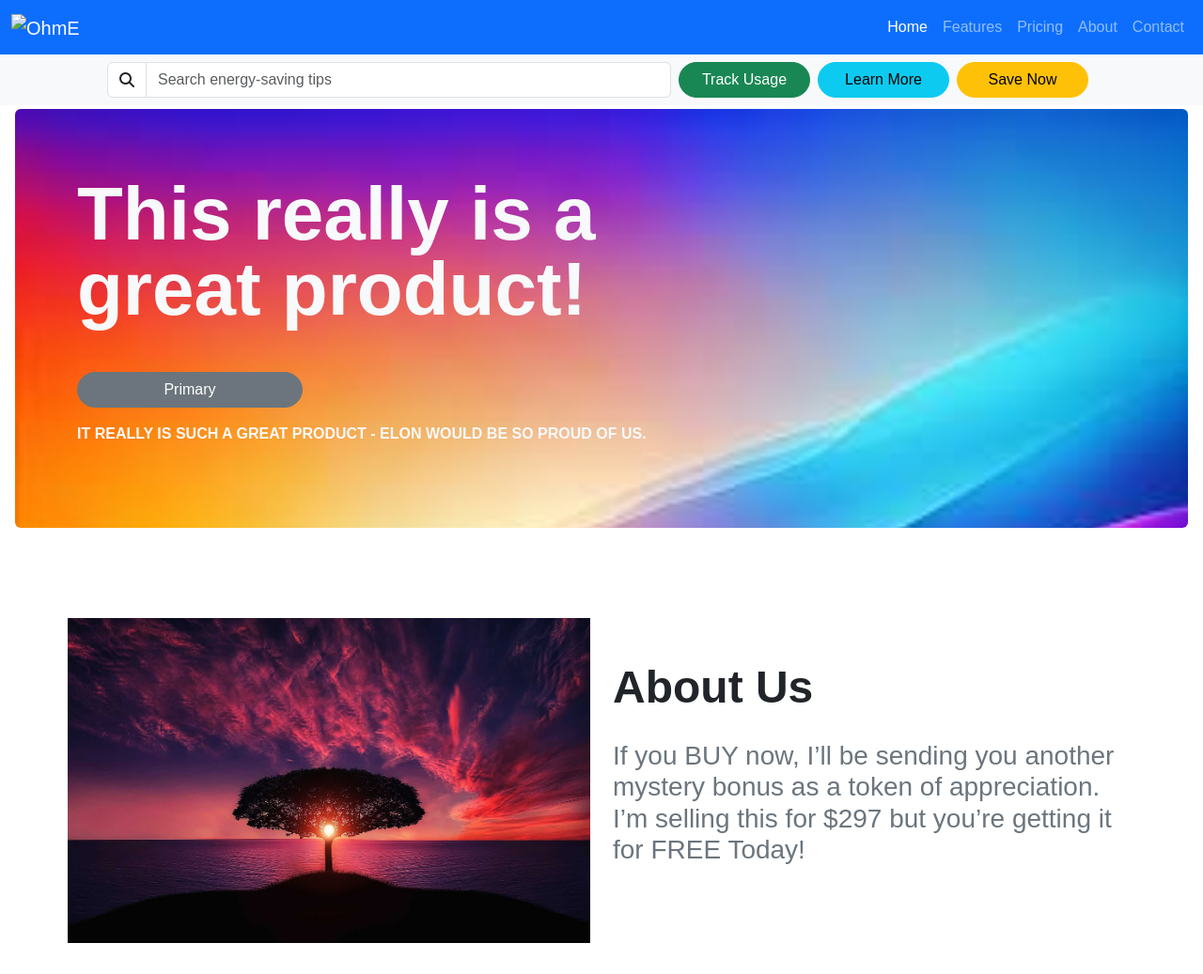
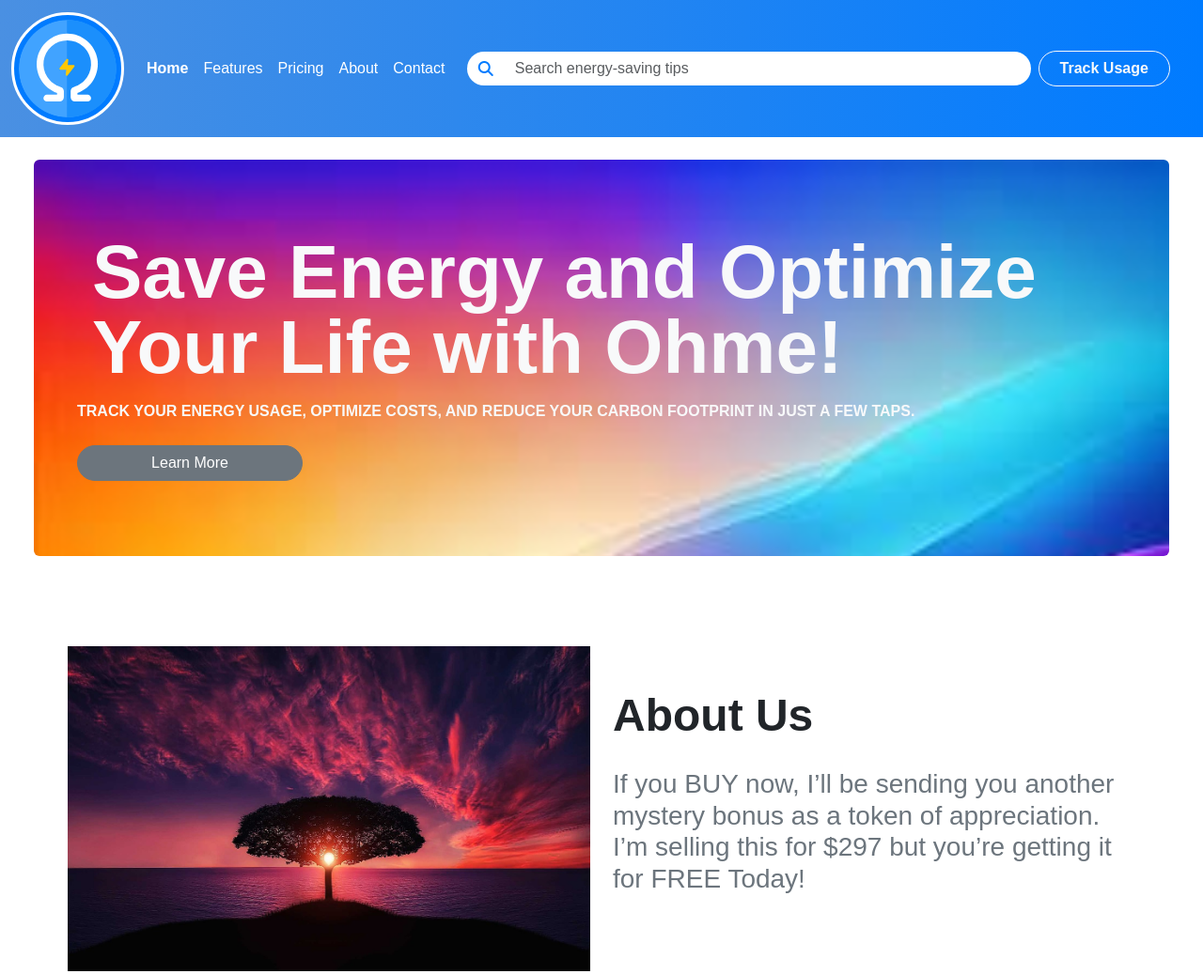
Before and after one commit to RyanMitchell8/FrameWorksCA, a website: page index.html in a window 1280 px wide. Shown: the top 1037 px of the page at 94% size. Drawn offline with nearby package versions, Linux system fonts and the light colour scheme.

Commit message:
fixed up the navbar again didnt like the way it looked so changed it

```diff
--- a/index.html
+++ b/index.html
@@ -16,11 +16,11 @@
     <title>Document</title>
   </head>
   <body>
-    <!-- Main Navbar -->
-    <nav class="navbar navbar-expand-lg navbar-dark bg-primary">
+      <!-- Main Navbar -->
+    <nav class="navbar navbar-expand-lg" style="background: linear-gradient(90deg, #4a90e2, #007bff); color: white;">
       <div class="container-fluid">
         <a class="navbar-brand" href="#">
-          <img src="images/ohme-logo.png" alt="OhmE" width="120"> <!-- Add your logo here -->
+          <img src="images/ohme.svg" alt="OhmE" width="120" style="border: 3px solid white; border-radius: 50%; padding: 5px; background-color: #007bff;">
         </a>
         <button class="navbar-toggler" type="button" data-bs-toggle="collapse" data-bs-target="#navbarNav" aria-controls="navbarNav" aria-expanded="false" aria-label="Toggle navigation">
           <span class="navbar-toggler-icon"></span>
@@ -28,52 +28,40 @@
         <div class="collapse navbar-collapse" id="navbarNav">
           <ul class="navbar-nav ms-auto">
             <li class="nav-item">
-              <a class="nav-link active" aria-current="page" href="#">Home</a>
+              <a class="nav-link active" aria-current="page" href="#" style="color: white; font-weight: bold;">Home</a>
             </li>
             <li class="nav-item">
-              <a class="nav-link" href="#features">Features</a>
+              <a class="nav-link" href="#features" style="color: white;">Features</a>
             </li>
             <li class="nav-item">
-              <a class="nav-link" href="#pricing">Pricing</a>
+              <a class="nav-link" href="#pricing" style="color: white;">Pricing</a>
             </li>
             <li class="nav-item">
-              <a class="nav-link" href="#about">About</a>
+              <a class="nav-link" href="#about" style="color: white;">About</a>
             </li>
             <li class="nav-item">
-              <a class="nav-link" href="#contact">Contact</a>
+              <a class="nav-link" href="#contact" style="color: white;">Contact</a>
             </li>
           </ul>
         </div>
-      </div>
-    </nav>
-
-    <!-- Search & Call to Action Section -->
-    <nav class="navbar bg-light">
-      <div class="container-fluid">
-        <form class="d-flex w-100 justify-content-center" role="search">
-          <div class="input-group me-2" style="max-width: 600px; flex-grow: 2">
-            <span class="input-group-text bg-white"><i class="fas fa-search"></i></span>
-            <input class="form-control" type="search" placeholder="Search energy-saving tips" aria-label="Search" />
+        <form class="d-flex w-100 justify-content-center align-items-center" role="search">
+          <div class="input-group me-2" style="max-width: 600px; flex-grow: 2; border-radius: 30px; overflow: hidden;">
+            <span class="input-group-text bg-white border-0"><i class="fas fa-search" style="color: #007bff;"></i></span>
+            <input class="form-control border-0" type="search" placeholder="Search energy-saving tips" aria-label="Search" />
           </div>
-
-          <!-- Call-to-Action Buttons -->
-          <button type="button" class="btn btn-success me-2 rounded-pill" style="width: 140px">
+          <button type="button" class="btn btn-outline-light me-2 rounded-pill" style="width: 140px; font-weight: bold;">
             Track Usage
-          </button>
-          <button type="button" class="btn btn-info me-2 rounded-pill" style="width: 140px">
-            Learn More
-          </button>
-          <button type="button" class="btn btn-warning me-2 rounded-pill" style="width: 140px">
-            Save Now
           </button>
         </form>
       </div>
     </nav>
 
 
+
+
     <div class="container-fluid col-md-12">
       <div
-        class="text-light rounded py-4 m-1"
+        class="text-light rounded py-3 m-4"
         style="
           background-image: url('images/download.jpg');
           background-size: cover;
@@ -81,21 +69,20 @@
       >
         <div class="container-xl py-5">
           <div class="row vh-50 d-flex align-items-center">
-            <div class="col-md-8">
-              <h1 class="fw-bold lh-1 display-1 mb-5">
-                This really is a great product!
+            <div class="col-md-12">
+              <h1 class="fw-bold lh-1 display-1 m-3">
+                Save Energy and Optimize Your Life with Ohme!
               </h1>
+              <p class="fw-semibold text-uppercase mb-4">
+                Track your energy usage, optimize costs, and reduce your carbon footprint in just a few taps.
+              </p>
               <button
                 type="button"
                 class="btn btn-secondary me-2 rounded-pill mb-3"
                 style="width: 240px"
               >
-                Primary
+                Learn More
               </button>
-              <p class="fw-semibold text-uppercase">
-                It really is such a great product - Elon would be so proud of
-                us.
-              </p>
             </div>
           </div>
         </div>
```
Also changed, not shown: EgCal.html (+13 -29 lines), images/ohme.svg (added).
